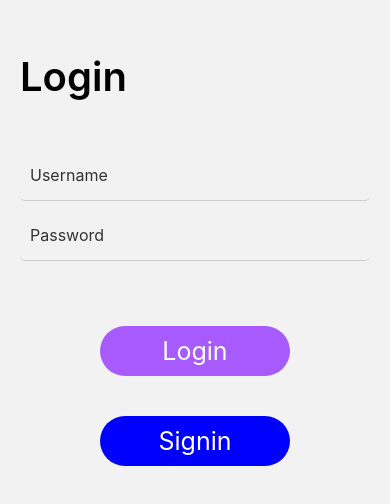
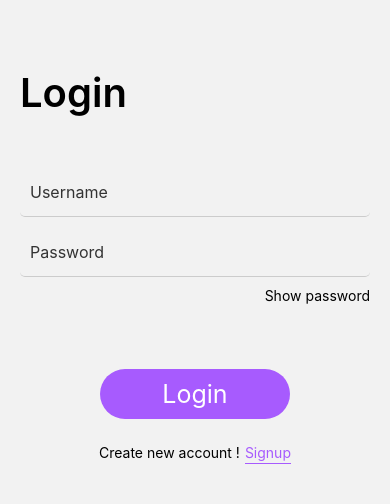
Before and after one commit to Anshul2k17saini/React_Native_base, a React Native app in the folder react_native_base/: screen /Login in a window 390 px wide. Shown: the part 176-680 px from the top of the page. Built offline with nearby package versions, Linux system fonts and the light colour scheme.

Commit message:
Till Now Complete Working application without backend connected

```diff
--- a/react_native_base/src/Login.js
+++ b/react_native_base/src/Login.js
@@ -1,16 +1,16 @@
 import React, { useState } from 'react';
-import { View, Text, TextInput, TouchableOpacity,AsyncStorage, StyleSheet,Image, ImageBackground } from 'react-native';
+import { View, Text, TextInput, TouchableOpacity, AsyncStorage, StyleSheet, Image, ImageBackground, Pressable } from 'react-native';
 import Btn from './Btn';
-import { darkGreen } from './Constant';
 const LoginScreen = (props) => {
   const [username, setUsername] = useState('');
   const [password, setPassword] = useState('');
   const [usernameError, setusernameError] = useState('');
+  const [showPassword, setShowPassword] = useState(true);
 
   const handleLogin = () => {
 
     const validateUsername = () => {
-      if (username === ''|| password==='') {
+      if (username === '' || password === '') {
         setusernameError('*Required Field');
         return false;
       } else {
@@ -19,8 +19,7 @@ const LoginScreen = (props) => {
       }
     };
 
-    if(validateUsername()===true)
-    {
+    if (validateUsername() === true) {
       props.navigation.navigate("Welcome");
     }
     // Perform login logic here, e.g., validate credentials
@@ -62,16 +61,25 @@ const LoginScreen = (props) => {
         <TextInput
           style={[styles.input, usernameError && styles.errorBorder]}//if condition for style
           placeholder="Password"
-        secureTextEntry={true}
+          secureTextEntry={showPassword}
           onChangeText={text => setPassword(text)}
         />
+        <Pressable onPress={() => setShowPassword(!showPassword)}>
+          <Text style={{ textAlign: "right", marginTop: 10 }}>{showPassword ? "Show password" : "Hide password "}</Text>
+        </Pressable>
         {usernameError && <Text style={styles.error}>{usernameError}</Text>}
       </View>
-     <View style={{marginTop: 50, alignItems: "center"}}>
-      <Btn bgColor='#a75bfe' textColor='white' btnLabel="Login" Press={handleLogin}/>
+      <View style={{ marginTop: 50, alignItems: "center" }}>
+        <Btn bgColor='#a75bfe' textColor='white' btnLabel="Login" Press={handleLogin} />
       </View>
-     <View style={{marginTop: 10, alignItems: "center",}}>
-      <Btn  bgColor='blue' textColor='white'  btnLabel="Signin" Press={()=>props.navigation.navigate("Signup")}/>
+      <View style={{ marginTop: 10, alignItems: "center"}}>
+        {/* <Btn bgColor='blue' textColor='white' btnLabel="Signin" Press={() => props.navigation.navigate("Signup")} /> */}
+        <View style={{flexDirection: "row"}}>
+          <Text style={{paddingRight: 5}}>Create new account !</Text>
+          <TouchableOpacity onPress={() => props.navigation.navigate("Signup")}>
+          <Text style={{color: "#a75bfe", borderBottomWidth: 1, borderBottomColor: "#a75bfe", paddingBottom: 2}} o>Signup</Text>
+          </TouchableOpacity>
+        </View>
       </View>
 
     </View>
@@ -94,7 +102,7 @@ const styles = StyleSheet.create({
     fontWeight: "600"
   },
   input: {
-    width: '100%',
+    // width: '100%',
     height: 50,
     borderColor: '#ccc',
     // borderWidth: 1,
```
Lines whose indentation alone changed are shown as unchanged.
